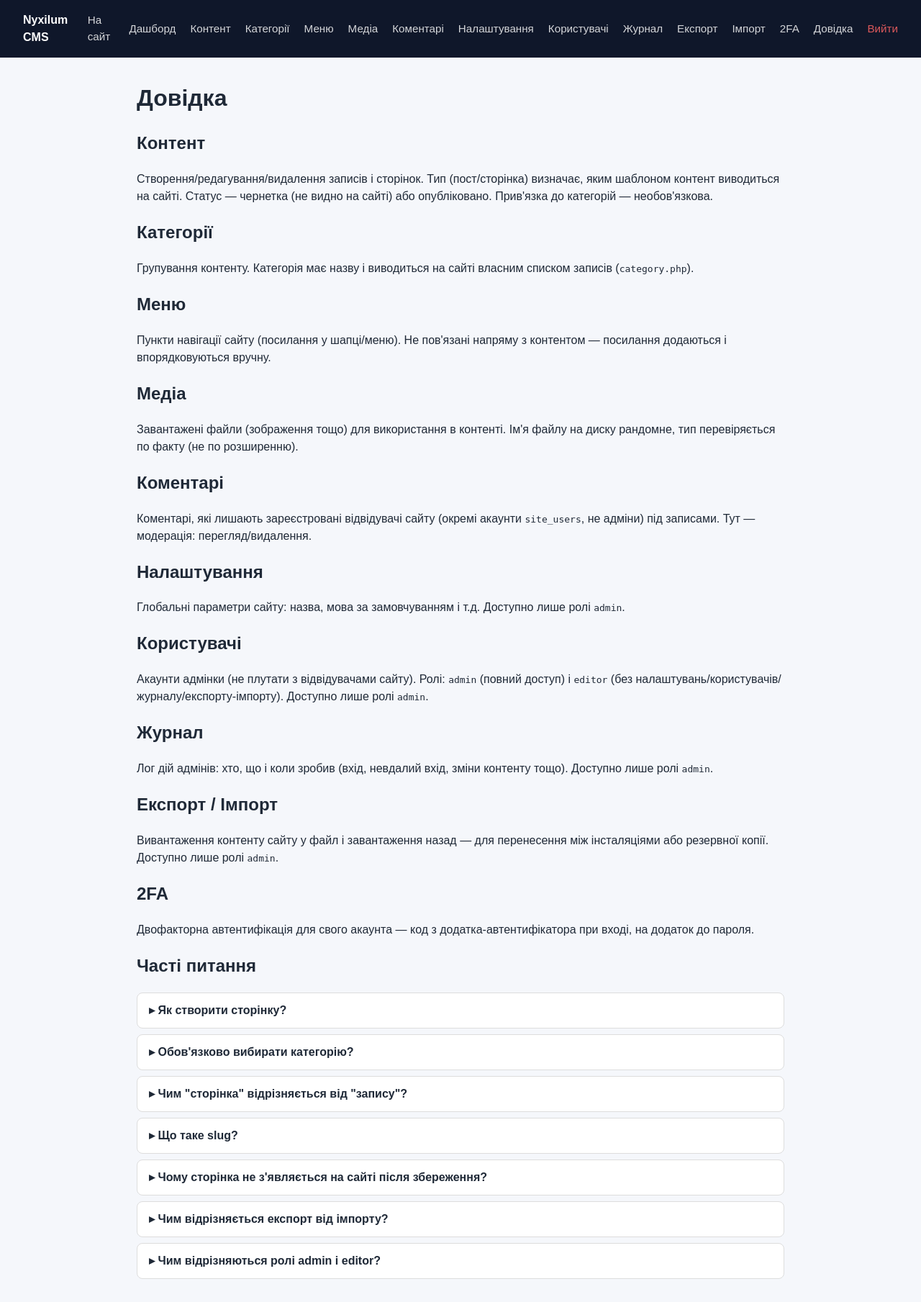
After one commit to Faneraiy14/NyxilumCMS, a PHP site: page /app/admin/help.php in a window 1280 px wide. The commit adds this page. Shown: the whole page at 72% size. Run offline with PHP 8.4, Linux system fonts and the light colour scheme; the visitor is signed in with stand-in values (Sample User, id 1).

Commit message:
Add CSRF protection to admin login/2FA, help page with FAQ, clearer category UX
CSRF token was already used on every other admin form but missing on
login.php and verify-2fa.php, allowing login CSRF (forcing a visitor
to authenticate as an attacker-controlled account). The "Категорії"
field in content.php read like a requirement when the empty-state
message showed - it's optional, reworded to say so.

```diff
--- a/app/admin/content.php
+++ b/app/admin/content.php
@@ -169,7 +169,7 @@ $items = $stmt->fetchAll();
             </label>
 
             <label>
-                Категорії
+                Категорії (необов'язково - групування записів для архівних сторінок сайту, сторінку можна зберегти й без жодної)
                 <div class="checkbox-list">
                     <?php foreach ($allCategories as $cat) : ?>
                         <label class="checkbox-item">
@@ -179,7 +179,7 @@ $items = $stmt->fetchAll();
                         </label>
                     <?php endforeach; ?>
                     <?php if (!$allCategories) : ?>
-                        <span class="admin-list-empty">Категорій ще немає - можна <a href="categories.php">створити тут</a>.</span>
+                        <span class="admin-list-empty">Немає жодної - і не обов'язково створювати. Хочеш категорії - можна <a href="categories.php">завести тут</a>.</span>
                     <?php endif; ?>
                 </div>
             </label>
--- /dev/null
+++ b/app/admin/help.php
@@ -0,0 +1,106 @@
+<?php
+require_once __DIR__ . '/../includes/auth.php';
+require_login();
+?>
+<!DOCTYPE html>
+<html lang="uk">
+<head>
+    <meta charset="UTF-8">
+    <meta name="viewport" content="width=device-width, initial-scale=1">
+    <title>Довідка — Nyxilum CMS</title>
+    <link rel="stylesheet" href="admin.css">
+    <style>
+        .faq-item {
+            background: #fff;
+            border: 1px solid #ddd;
+            border-radius: 8px;
+            margin-bottom: 8px;
+            padding: 0;
+        }
+        .faq-item summary {
+            cursor: pointer;
+            padding: 12px 16px;
+            font-weight: bold;
+            list-style: none;
+        }
+        .faq-item summary::-webkit-details-marker { display: none; }
+        .faq-item summary::before { content: "▸ "; }
+        .faq-item[open] summary::before { content: "▾ "; }
+        .faq-item p { margin: 0; padding: 0 16px 14px 16px; }
+    </style>
+</head>
+<body>
+    <?php include __DIR__ . '/nav.php'; ?>
+
+    <main class="admin-main">
+        <h1>Довідка</h1>
+
+        <h2>Контент</h2>
+        <p>Створення/редагування/видалення записів і сторінок. Тип (пост/сторінка) визначає, яким шаблоном контент виводиться на сайті. Статус — чернетка (не видно на сайті) або опубліковано. Прив'язка до категорій — необов'язкова.</p>
+
+        <h2>Категорії</h2>
+        <p>Групування контенту. Категорія має назву і виводиться на сайті власним списком записів (<code>category.php</code>).</p>
+
+        <h2>Меню</h2>
+        <p>Пункти навігації сайту (посилання у шапці/меню). Не пов'язані напряму з контентом — посилання додаються і впорядковуються вручну.</p>
+
+        <h2>Медіа</h2>
+        <p>Завантажені файли (зображення тощо) для використання в контенті. Ім'я файлу на диску рандомне, тип перевіряється по факту (не по розширенню).</p>
+
+        <h2>Коментарі</h2>
+        <p>Коментарі, які лишають зареєстровані відвідувачі сайту (окремі акаунти <code>site_users</code>, не адміни) під записами. Тут — модерація: перегляд/видалення.</p>
+
+        <h2>Налаштування</h2>
+        <p>Глобальні параметри сайту: назва, мова за замовчуванням і т.д. Доступно лише ролі <code>admin</code>.</p>
+
+        <h2>Користувачі</h2>
+        <p>Акаунти адмінки (не плутати з відвідувачами сайту). Ролі: <code>admin</code> (повний доступ) і <code>editor</code> (без налаштувань/користувачів/журналу/експорту-імпорту). Доступно лише ролі <code>admin</code>.</p>
+
+        <h2>Журнал</h2>
+        <p>Лог дій адмінів: хто, що і коли зробив (вхід, невдалий вхід, зміни контенту тощо). Доступно лише ролі <code>admin</code>.</p>
+
+        <h2>Експорт / Імпорт</h2>
+        <p>Вивантаження контенту сайту у файл і завантаження назад — для перенесення між інсталяціями або резервної копії. Доступно лише ролі <code>admin</code>.</p>
+
+        <h2>2FA</h2>
+        <p>Двофакторна автентифікація для свого акаунта — код з додатка-автентифікатора при вході, на додаток до пароля.</p>
+
+        <h2>Часті питання</h2>
+
+        <details class="faq-item">
+            <summary>Як створити сторінку?</summary>
+            <p>Контент → заповнюєш "Заголовок" і "Вміст", тип лишаєш <code>page</code>. Все інше (slug, категорії, SEO-поля) — необов'язково, можна одразу тиснути "Створити".</p>
+        </details>
+
+        <details class="faq-item">
+            <summary>Обов'язково вибирати категорію?</summary>
+            <p>Ні. Категорія — це лише групування для архівних сторінок сайту (наприклад "Новини" чи "Проєкти"). Сторінка/запис зберігається і без жодної категорії.</p>
+        </details>
+
+        <details class="faq-item">
+            <summary>Чим "сторінка" відрізняється від "запису"?</summary>
+            <p>Технічно нічим — обидва це рядок у "Контенті" з полем "Тип". Тип лише визначає, яким шаблоном виводити на сайті (<code>type-page.php</code>/<code>type-post.php</code>). Можна ввести й свій тип (наприклад <code>news</code>), якщо для нього є відповідний шаблон.</p>
+        </details>
+
+        <details class="faq-item">
+            <summary>Що таке slug?</summary>
+            <p>Частина адреси сторінки в URL (сайт.com/<b>slug</b>). Якщо лишити поле порожнім, згенерується автоматично з заголовка.</p>
+        </details>
+
+        <details class="faq-item">
+            <summary>Чому сторінка не з'являється на сайті після збереження?</summary>
+            <p>Перевір статус — має бути "Опубліковано", а не "Чернетка". Якщо статус правильний, перевір поле "Заплановано на" — якщо там стоїть дата в майбутньому, сторінка з'явиться лише тоді.</p>
+        </details>
+
+        <details class="faq-item">
+            <summary>Чим відрізняється експорт від імпорту?</summary>
+            <p>Експорт — це "зберегти", імпорт — це "завантажити". Експорт вивантажує весь твій контент у zip-файл (усередині лежить <code>data.json</code>) собі на комп'ютер. Імпорт робить навпаки: береш такий zip-файл (наприклад, з бекапу чи з іншого сайту на Nyxilum CMS) і завантажуєш його назад у CMS, щоб контент з'явився тут.</p>
+        </details>
+
+        <details class="faq-item">
+            <summary>Чим відрізняються ролі admin і editor?</summary>
+            <p>Editor має доступ до контенту/меню/медіа/коментарів. Admin — додатково до налаштувань, користувачів, журналу дій та експорту/імпорту.</p>
+        </details>
+    </main>
+</body>
+</html>
--- a/app/admin/login.php
+++ b/app/admin/login.php
@@ -1,5 +1,6 @@
 <?php
 require_once __DIR__ . '/../includes/auth.php';
+require_once __DIR__ . '/../includes/csrf.php';
 
 start_admin_session();
 
@@ -16,6 +17,8 @@ if (has_pending_2fa()) {
 $error = '';
 
 if ($_SERVER['REQUEST_METHOD'] === 'POST') {
+    csrf_verify();
+
     $username = trim($_POST['username'] ?? '');
     $password = $_POST['password'] ?? '';
 
@@ -42,6 +45,7 @@ if ($_SERVER['REQUEST_METHOD'] === 'POST') {
 </head>
 <body class="login-page">
     <form class="login-form" method="post" action="login.php">
+        <?php echo csrf_field(); ?>
         <h1>Nyxilum CMS</h1>
 
         <?php if ($error !== '') : ?>
--- a/app/admin/nav.php
+++ b/app/admin/nav.php
@@ -15,5 +15,6 @@
         <a href="import.php">Імпорт</a>
     <?php endif; ?>
     <a href="2fa.php">2FA</a>
+    <a href="help.php">Довідка</a>
     <a href="logout.php" class="admin-nav-logout">Вийти</a>
 </nav>
--- a/app/admin/verify-2fa.php
+++ b/app/admin/verify-2fa.php
@@ -1,5 +1,6 @@
 <?php
 require_once __DIR__ . '/../includes/auth.php';
+require_once __DIR__ . '/../includes/csrf.php';
 
 start_admin_session();
 
@@ -16,6 +17,8 @@ if (!has_pending_2fa()) {
 $error = '';
 
 if ($_SERVER['REQUEST_METHOD'] === 'POST') {
+    csrf_verify();
+
     $code = trim($_POST['code'] ?? '');
 
     if (verify_2fa_code($code)) {
@@ -38,6 +41,7 @@ if ($_SERVER['REQUEST_METHOD'] === 'POST') {
 </head>
 <body class="login-page">
     <form class="login-form" method="post" action="verify-2fa.php">
+        <?php echo csrf_field(); ?>
         <h1>Nyxilum CMS</h1>
         <p>Введи код з додатка-автентифікатора.</p>
 
```
